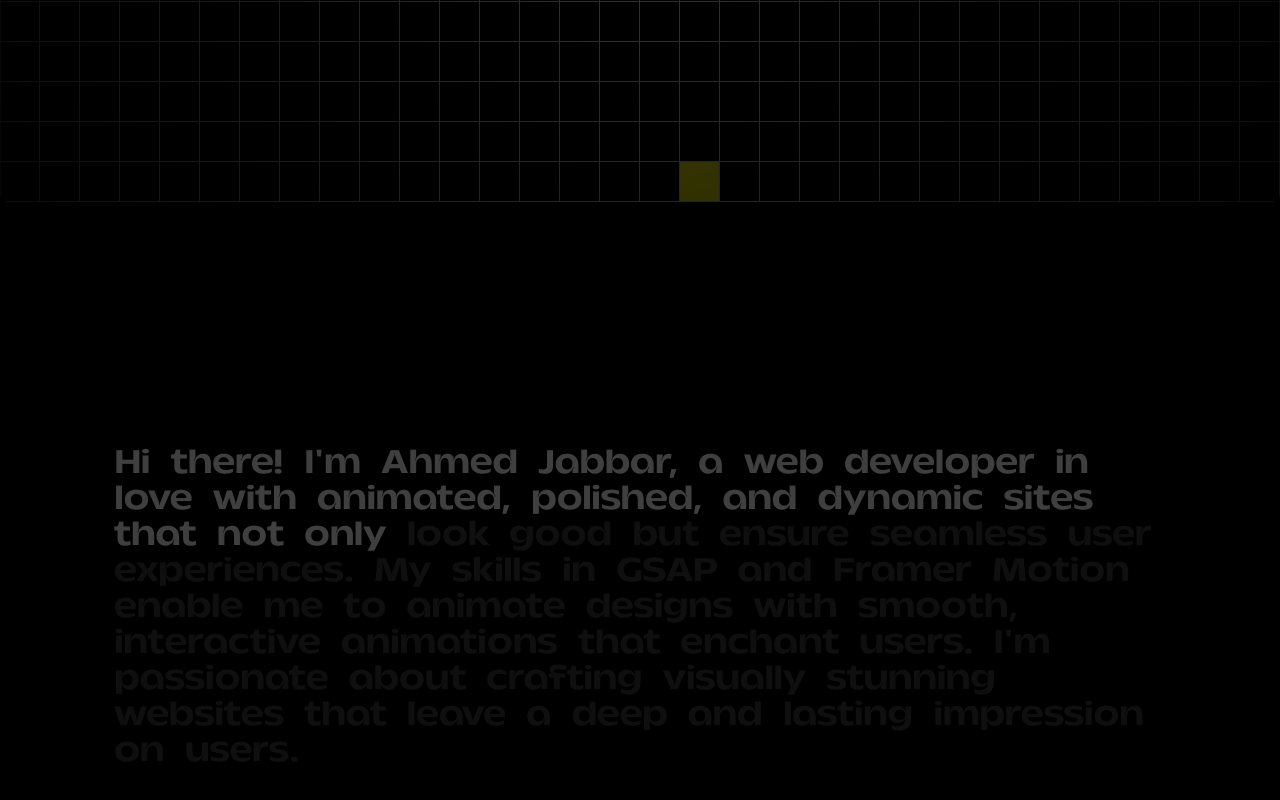
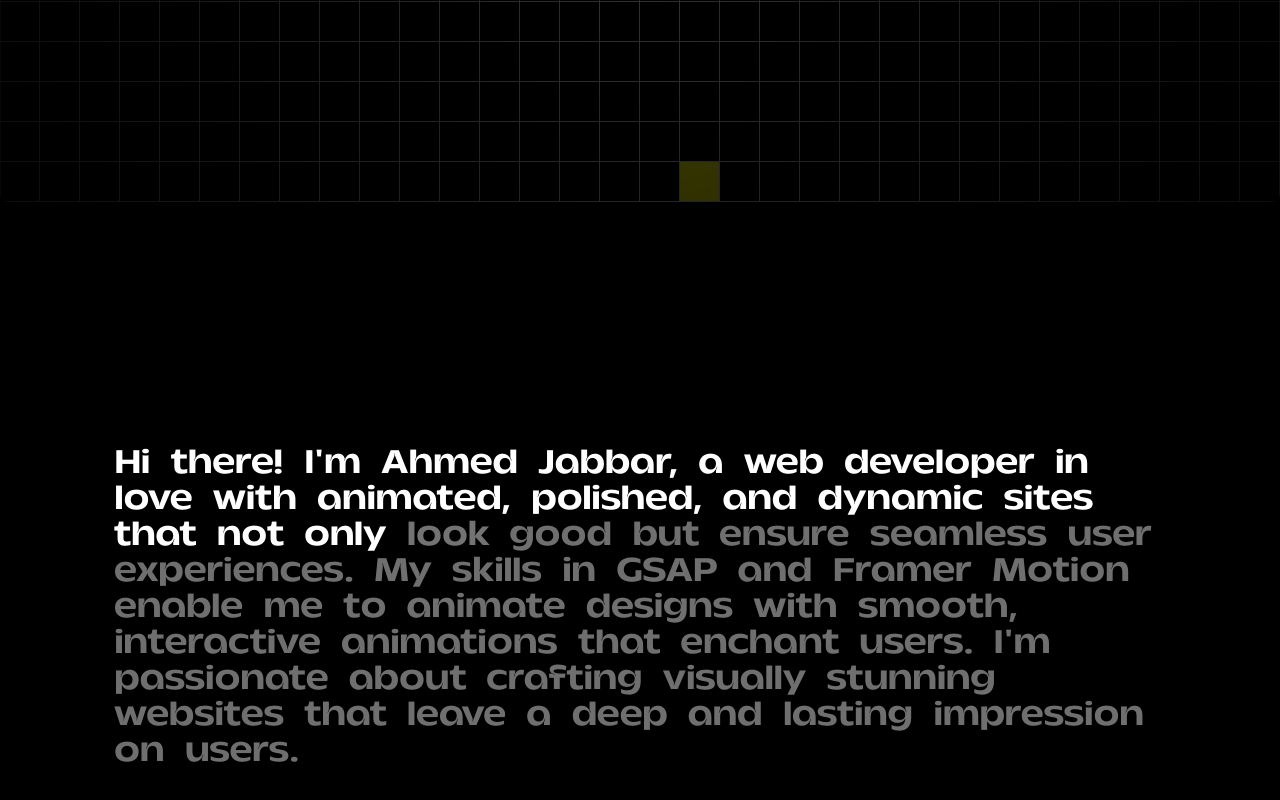
Before and after one commit to ajabbar17/portfolio, a Next.js app: page / in a window 1280 px wide. Shown: the part 598-1398 px from the top of the page. Built offline with nearby package versions, Linux system fonts and the light colour scheme.

Commit message:
opacity and footer animation timing

```diff
--- a/src/components/About.jsx
+++ b/src/components/About.jsx
@@ -50,11 +50,12 @@ const About = () => {
     <div className="bg-black py-20" id="about">
       <div className="overflow-hidden">
         <h1 ref={ref2} className="text-[#ECFB5C]    text-4xl md:text-8xl text-center">
-        {'ABOUT-'.split('').map((letter, index) => (
+        {'ABOUT'.split('').map((letter, index) => (
               <span key={index} className="letter  inline-block">
                 {letter}
               </span>
             ))}
+              <span className="inline-block">&nbsp;</span> {/* This adds a space between "SAY" and "HELLO!" */}
 
             {'ME'.split('').map((letter, index) => (
               <span key={index} className="letter inline-block">
--- a/src/components/Footer2.jsx
+++ b/src/components/Footer2.jsx
@@ -23,8 +23,8 @@ const Footer2 = () => {
         ease: 'power4.out',
         scrollTrigger: {
           trigger: portfolioRef.current,
-          start: 'top 90%',
-          end: 'top 56%',
+          start: 'top 87%',
+          end: 'top 45%',
           scrub: true,
         },
       }
--- a/src/components/magicui/TextReveal.jsx
+++ b/src/components/magicui/TextReveal.jsx
@@ -49,13 +49,13 @@ export const TextRevealByWord = ({
 
 
 const Word = ({ children, progress, range }) => {
-  const opacity = useTransform(progress, range, [0, 1]);
+  const opacity = useTransform(progress, range, [0.4, 1]);
   return (
     <span className="xl:lg-3 relative mx-1 lg:mx-2.5 ">
       <span className={"absolute opacity-30 "}>{children}</span>
       <motion.span
         style={{ opacity: opacity }}
-        className={" dark:text-white"}
+        className={"text-white"}
       >
         {children}
       </motion.span>
```
